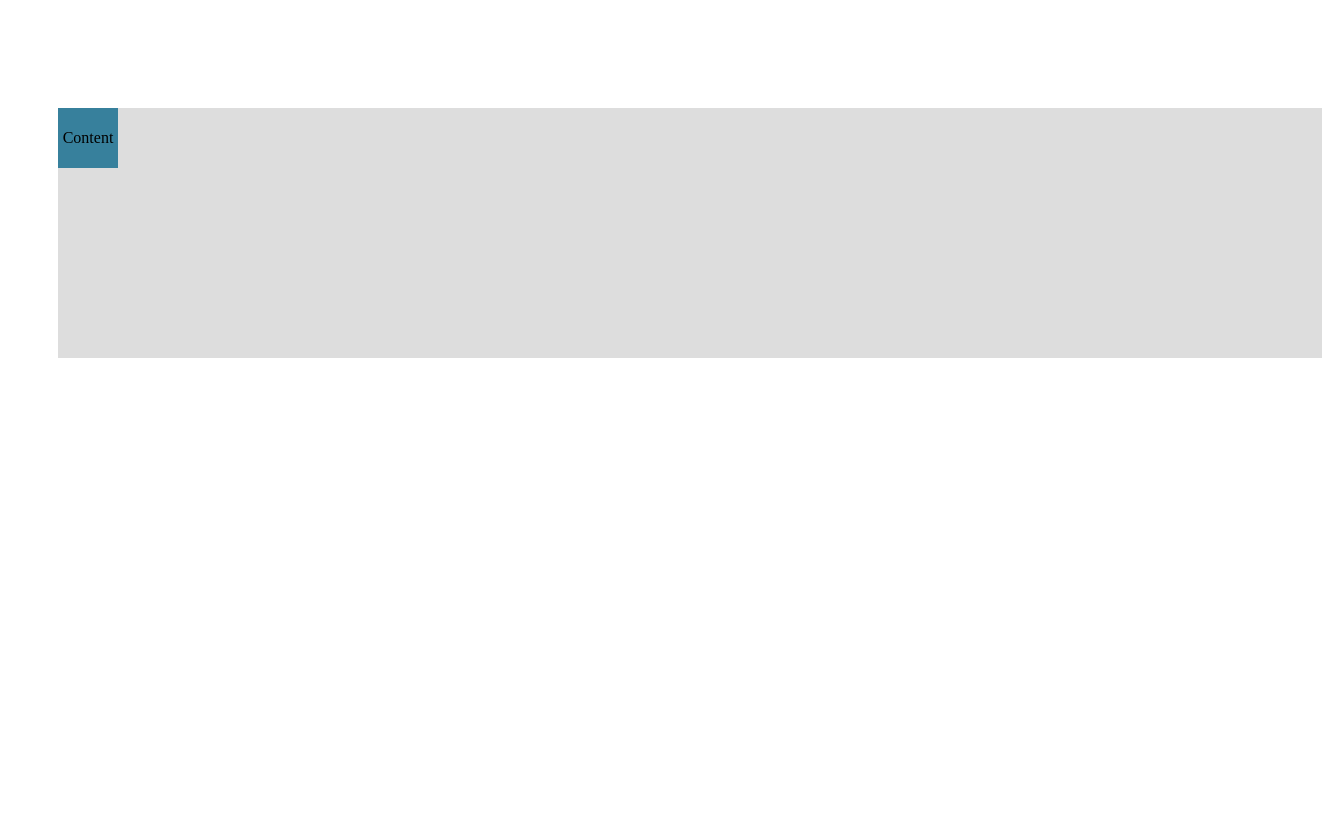
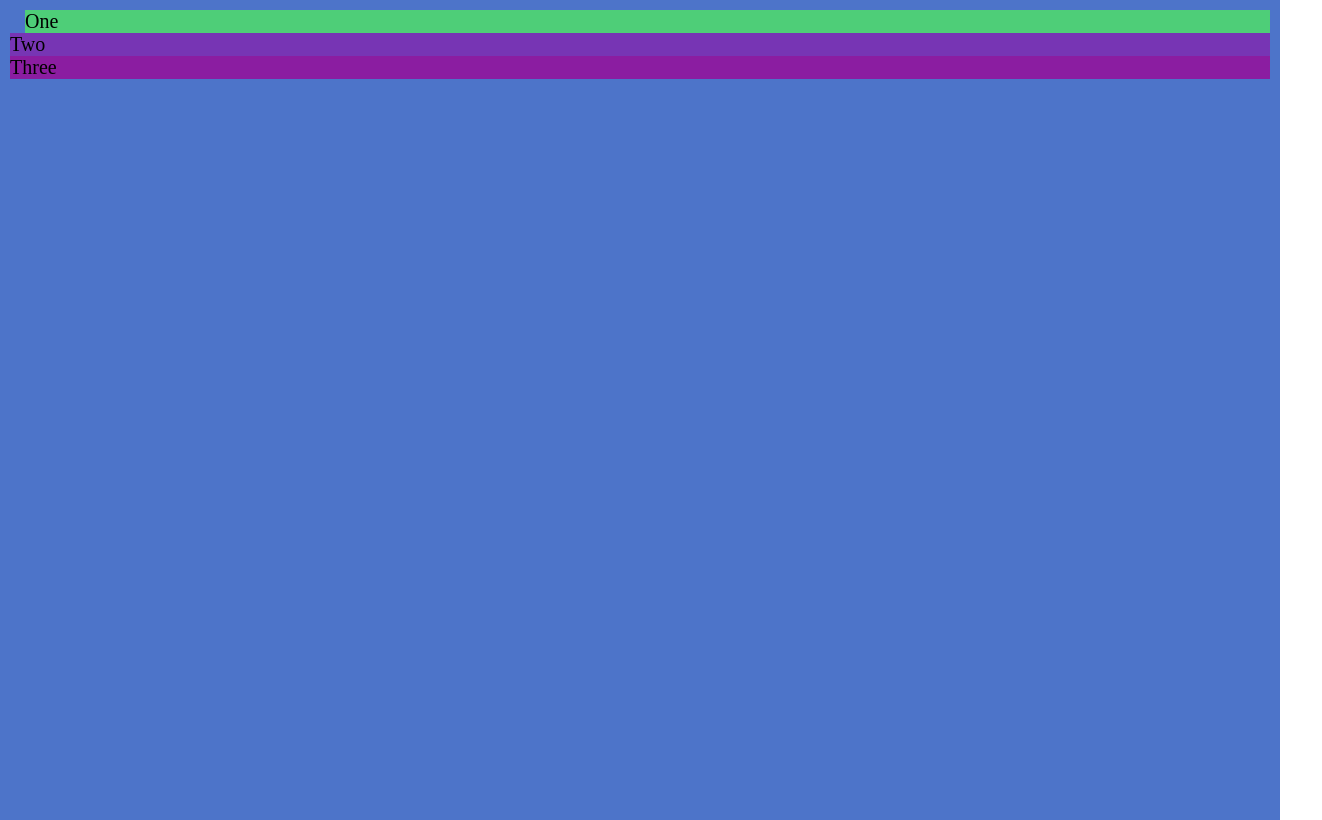
Before and after one commit to Am1d1v/CSSPosition, a plain HTML site: page index.html in a window 1280 px wide. Shown: the whole page, 1322 px wide, since content can reach past the window. Drawn offline with Linux system fonts and the light colour scheme.

Commit message:
Add files via upload

```diff
--- a/index.html
+++ b/index.html
@@ -10,11 +10,19 @@
 <body>
 
     <!-- 1st Examlpe -->
-    <div class="layer1">
+    <!-- <div class="layer1">
         <div class="layer2">
             <span>Content</span>
         </div>
+    </div> -->
+
+    <!-- 2nd Example -->
+    <div class="parent">
+        <div class="child-one">One</div>
+        <div class="child-two">Two</div>
+        <div class="child-three">Three</div>
     </div>
+
 
 
 </body>
--- a/style.sass
+++ b/style.sass
@@ -1,26 +1,45 @@
 
+body
+    margin: 0
 
+// .layer1
+//     background-color: #ddd
+//     height: 250px
+//     position: relative
+//     //animation: slide 10s infinite linear
 
-.layer1
-    background-color: #ddd
-    height: 250px
-    position: relative
-    left: 50px
-    top: 100px
-    //animation: slide 10s infinite linear
+//     // @keyframes slide
+//     //     0%
+//     //         left: -100%
+//     //     50%
+//     //         left: 100%
+//     //     100%
+//     //         left: -100%
 
-    // @keyframes slide
-    //     0%
-    //         left: -100%
-    //     50%
-    //         left: 100%
-    //     100%
-    //         left: -100%
+// .layer2
+//     background-color: #37809c
+//     height: 60px
+//     width: 60px
+//     display: flex
+//     justify-content: center
+//     align-items: center
+//     position: absolute
+//     right: 100px
+//     bottom: 100px
 
-.layer2
-    background-color: #37809c
-    height: 60px
-    width: 60px
-    display: flex
-    justify-content: center
-    align-items: center
+.parent
+    background-color: #4d74c9
+    height: 100vh
+    padding: 10px
+    font-size: 20px
+
+.child
+    &-one
+        background-color: #4ece78
+        // position: relative
+        // left: 15px
+        margin-left: 15px
+    &-two
+        background-color: #7735b4
+    &-three
+        background-color: #8b1da1
```
Also changed, not shown: style.css, style.min.css, 2 other files.
